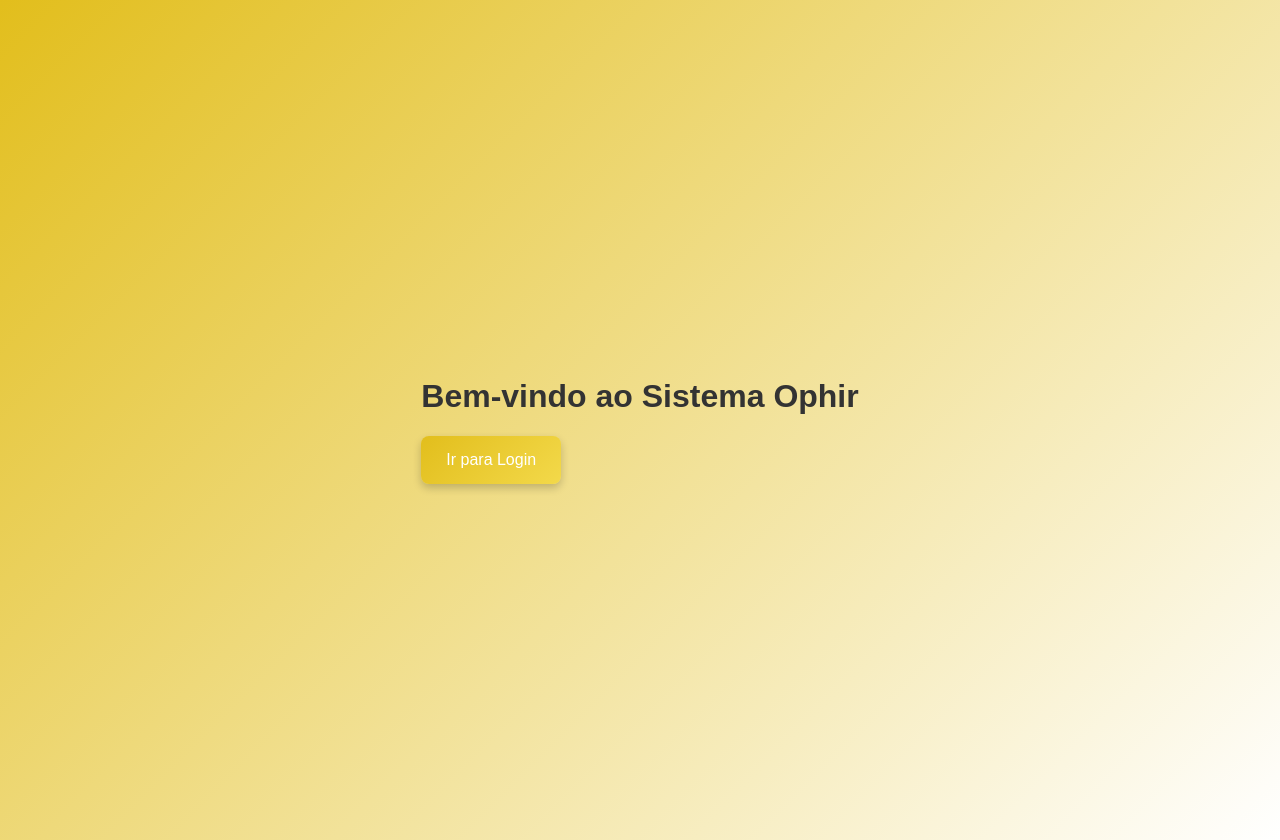
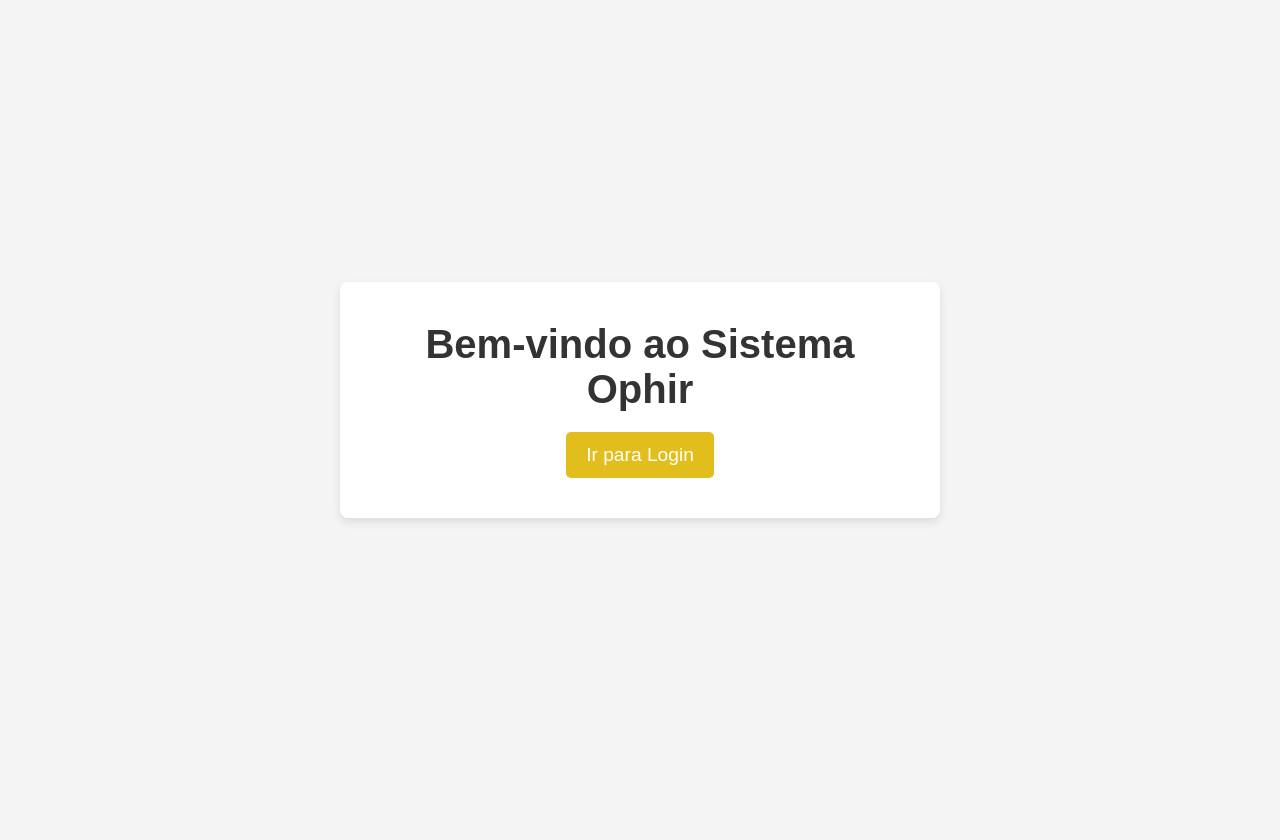
Before and after one commit to Mourex99/sistema-ophir, a plain HTML site: page src/index.html in a window 1280 px wide. After the commit the page ends 800 px from the top, so only its background shows below. Drawn offline with Linux system fonts and the light colour scheme.

Commit message:
criação de tela de boas vindas

```diff
--- a/src/index.html
+++ b/src/index.html
@@ -4,12 +4,14 @@
     <meta charset="UTF-8">
     <meta name="viewport" content="width=device-width, initial-scale=1.0">
     <title>Bem-vindo</title>
-    <link rel="stylesheet" href="css/style.css">
+    <link rel="stylesheet" href="styles.css">
 </head>
 <body>
     <div class="welcome-container">
         <h1>Bem-vindo ao Sistema Ophir</h1>
         <button onclick="location.href='pages/login/index-login.html'">Ir para Login</button>
     </div>
+
+    <script src="main.js"></script>
 </body>
 </html>
--- a/src/main.js
+++ b/src/main.js
@@ -0,0 +1,9 @@
+// Script para adicionar uma mensagem de boas-vindas ou outras interações no futuro
+document.addEventListener('DOMContentLoaded', function () {
+    const button = document.querySelector('button');
+
+    // Exemplo de alerta ao clicar no botão (opcional)
+    button.addEventListener('click', function () {
+        alert('Redirecionando para o login...');
+    });
+});
--- a/src/styles.css
+++ b/src/styles.css
@@ -0,0 +1,67 @@
+/* Resetando margens e preenchimento padrão */
+* {
+    margin: 0;
+    padding: 0;
+    box-sizing: border-box;
+}
+
+/* Definindo uma cor de fundo clara e fontes modernas */
+body {
+    font-family: 'Arial', sans-serif;
+    background-color: #f4f4f4;
+    display: flex;
+    justify-content: center;
+    align-items: center;
+    height: 100vh;
+    margin: 0;
+}
+
+/* Container centralizado para o conteúdo */
+.welcome-container {
+    text-align: center;
+    background-color: white;
+    padding: 40px;
+    border-radius: 8px;
+    box-shadow: 0 4px 10px rgba(0, 0, 0, 0.1);
+    width: 100%;
+    max-width: 600px;
+}
+
+/* Estilo para o título */
+h1 {
+    font-size: 2.5rem;
+    color: #333;
+    margin-bottom: 20px;
+}
+
+/* Estilo para o botão */
+button {
+    font-size: 1.2rem;
+    padding: 12px 20px;
+    background-color: #e2be1c;
+    color: white;
+    border: none;
+    border-radius: 5px;
+    cursor: pointer;
+    transition: background-color 0.3s ease;
+}
+
+/* Efeito de hover no botão */
+button:hover {
+    background-color: #0056b3;
+}
+
+/* Adiciona uma leve animação no carregamento */
+.welcome-container {
+    animation: fadeIn 1.5s ease-in-out;
+}
+
+/* Definindo a animação fadeIn */
+@keyframes fadeIn {
+    from {
+        opacity: 0;
+    }
+    to {
+        opacity: 1;
+    }
+}
```
